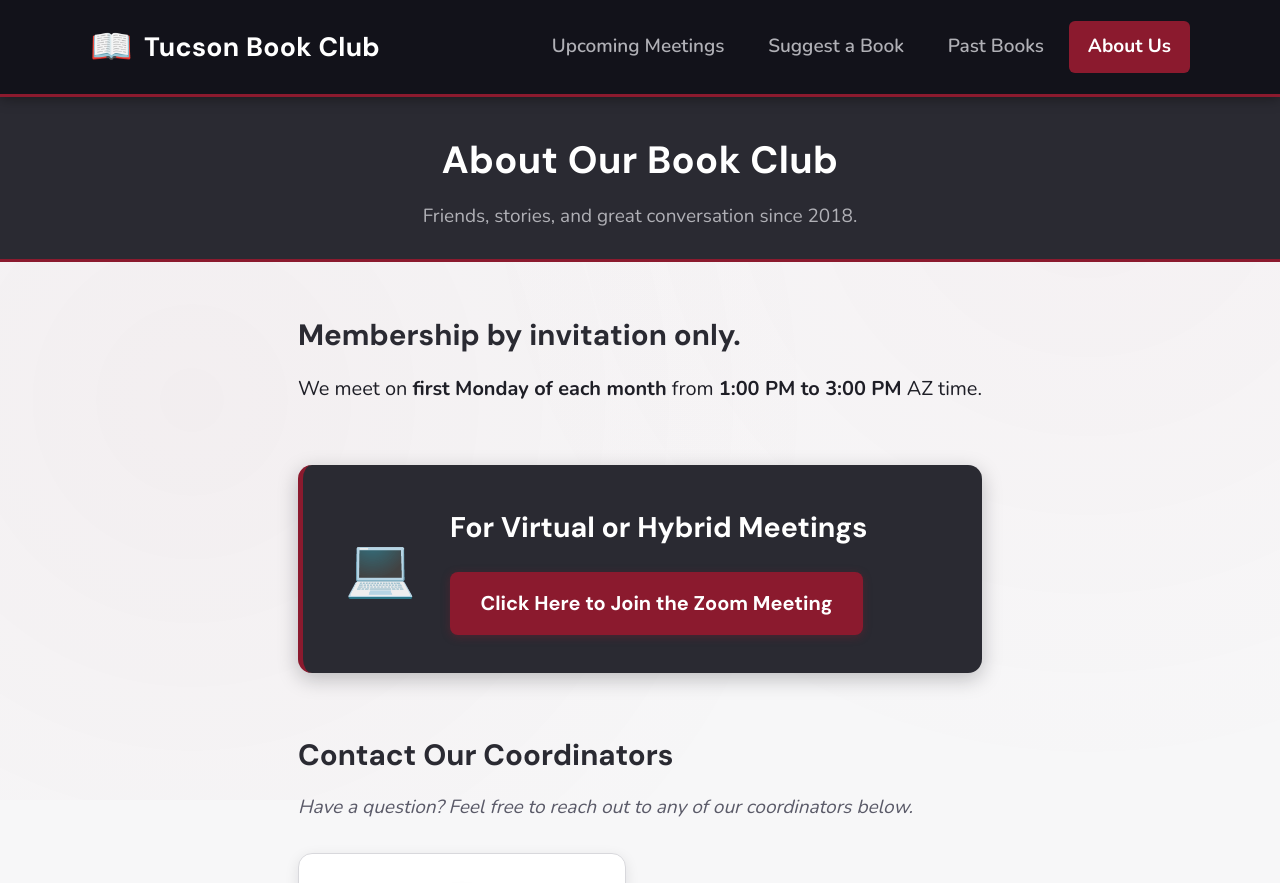
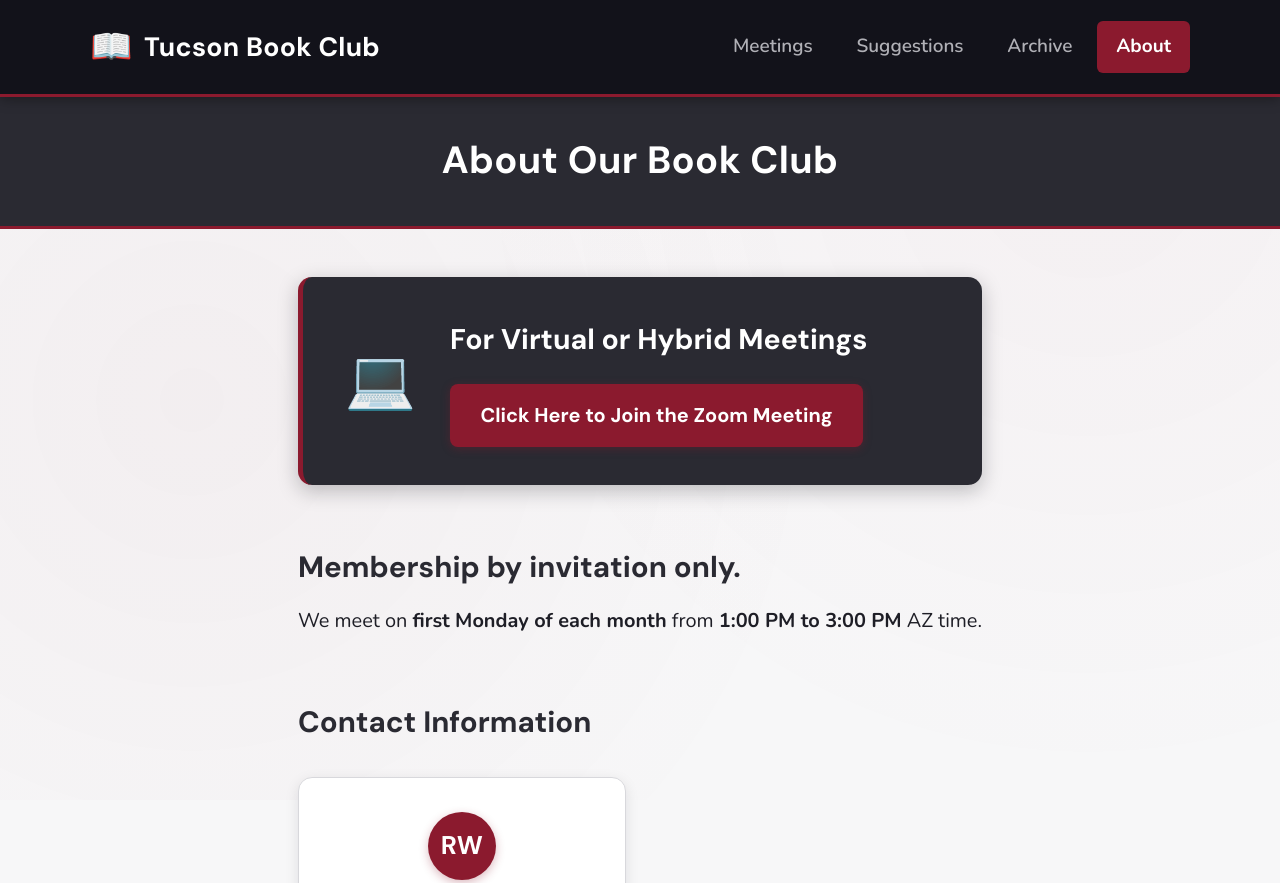
Before and after one commit to tucsonbookclub/tucsonbookclub.github.io, a plain HTML site: page about.html in a window 1280 px wide. Shown: the top 883 px of the page. Drawn offline with nearby package versions, Linux system fonts and the light colour scheme.

Commit message:
Update about.html

```diff
--- a/about.html
+++ b/about.html
@@ -3,7 +3,7 @@
 <head>
   <meta charset="UTF-8" />
   <meta name="viewport" content="width=device-width, initial-scale=1.0" />
-  <title>About Us – Tucson Book Club</title>
+  <title>About – Tucson Book Club</title>
   <link rel="stylesheet" href="style.css" />
   <link href="https://fonts.googleapis.com/css2?family=Playfair+Display:wght@400;600;700&family=Lora:ital,wght@0,400;0,500;1,400&display=swap" rel="stylesheet" />
 </head>
@@ -16,28 +16,20 @@
         <span class="logo-text">Tucson Book Club</span>
       </div>
       <nav>
-        <a href="index.html" class="nav-link">Upcoming Meetings</a>
-        <a href="suggest.html" class="nav-link">Suggest a Book</a>
-        <a href="archive.html" class="nav-link">Past Books</a>
-        <a href="about.html" class="nav-link active">About Us</a>
+        <a href="index.html" class="nav-link">Meetings</a>
+        <a href="suggest.html" class="nav-link">Suggestions</a>
+        <a href="archive.html" class="nav-link">Archive</a>
+        <a href="about.html" class="nav-link active">About</a>
       </nav>
     </div>
   </header>
 
   <section class="hero">
     <h1>About Our Book Club</h1>
-    <p class="hero-sub">Friends, stories, and great conversation since 2018.</p>
+    <p class="hero-sub"></p>
   </section>
 
   <main class="container">
-
-    <!-- About description -->
-    <div class="about-section">
-      <h2 class="section-title">Membership by invitation only.</h2>
-      <div class="about-text">
-       <p>We meet on <strong>first Monday of each month</strong> from <strong>1:00 PM to 3:00 PM</strong> AZ time.</p>
-      </div>
-    </div>
 
     <!-- Zoom link -->
     <div class="zoom-card">
@@ -52,10 +44,18 @@
       </div>
     </div>
 
+    <!-- About description -->
+    <div class="about-section">
+      <h2 class="section-title">Membership by invitation only.</h2>
+      <div class="about-text">
+       <p>We meet on <strong>first Monday of each month</strong> from <strong>1:00 PM to 3:00 PM</strong> AZ time.</p>
+      </div>
+    </div>
+
     <!-- Contact members -->
     <div class="about-section">
-      <h2 class="section-title">Contact Our Coordinators</h2>
-      <p class="section-note">Have a question? Feel free to reach out to any of our coordinators below.</p>
+      <h2 class="section-title">Contact Information</h2>
+      <p class="section-note"></p>
 
       <div class="contact-grid">
 
```
